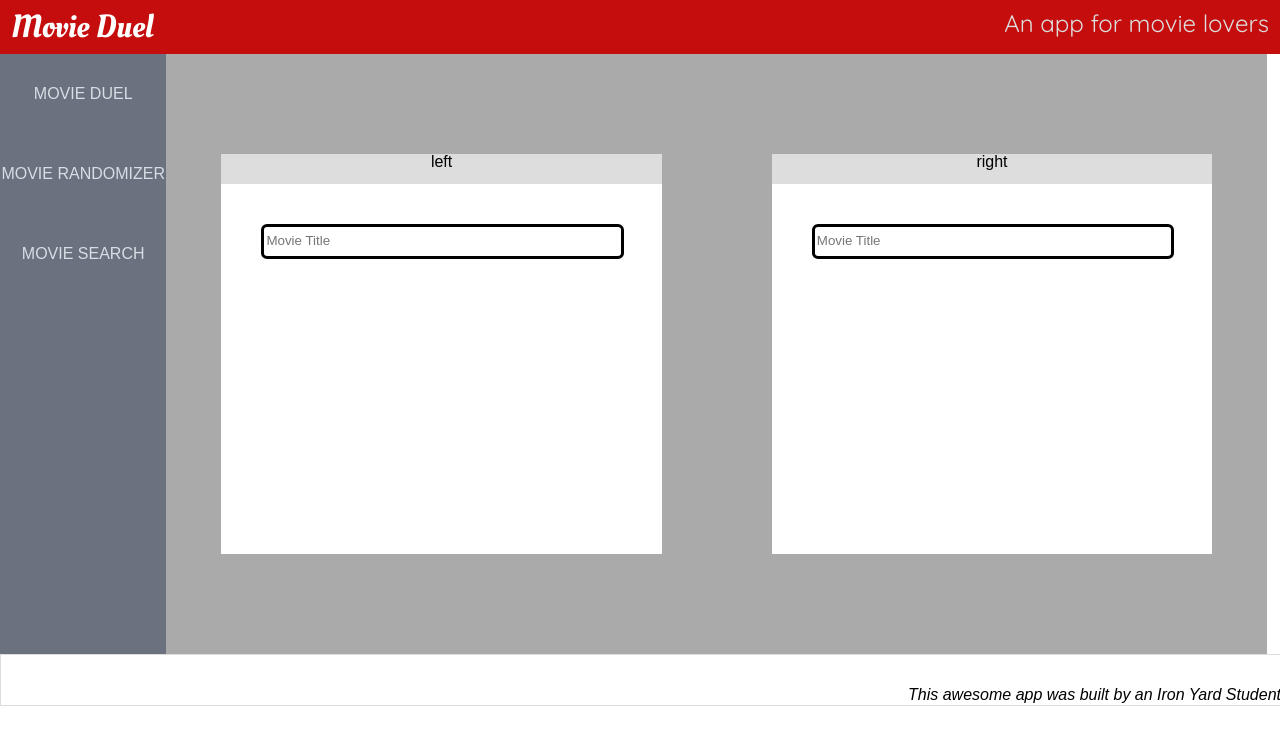
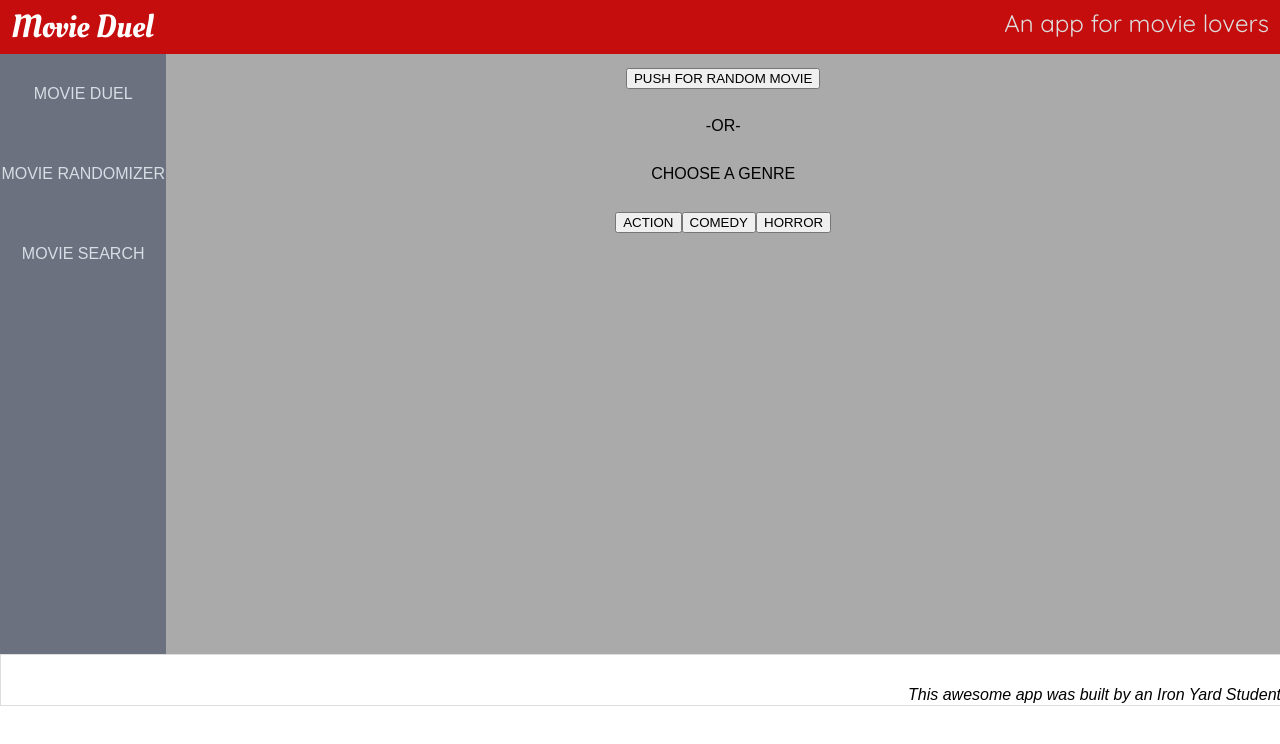
Before and after one commit to MonicaHoward/tiy-final-project, a React (Create React App) app: page /movie-randomizer in a window 1280 px wide. Shown: the top 744 px of the page. Built offline with nearby package versions, Linux system fonts and the light colour scheme.

Commit message:
search result formatting is wonky but layout is laid out done with routes and links

```diff
--- a/src/App.css
+++ b/src/App.css
@@ -100,10 +100,35 @@ header p {
 	font-size: 1.5em;
 	margin: 10px;
 }
+/*THE EXTRAS GOES HERE*/
 input {
 	border: solid black;
 	border-radius: 6px;
+	overflow: auto;
 }
+.box-header {
+	background-color: #DDDDDD;
+	height: 30px;
+	text-align: center;
+	width: 100%;
+}
+.search-results {
+	background-color: #ffffff;
+  /*border: 10px solid #DDDDDD;*/
+  float: left;
+  height: 400px;
+  margin: 20px;
+  text-align: center;
+  width: 42%;
+}
+.movie-poster {
+	border: 1px solid orange;
+	float: left;
+	height: 200px;
+	margin: 15px;
+	width:200px;
+}
+
 /*JUMBOTRON STUFF GOES RIGHT HERE*/
 /*.jumbo-tron {
 	background-color: #E21B1B;
@@ -149,6 +174,18 @@ input {
   text-align: center;
   width: 80%;
 }
+
+.movie-randomizer {
+	background-color: #AAAAAA;
+	height: 600px;
+	text-align: center;
+	line-height: 3;
+	margin: 0 auto;
+}
+
+
+
+
 .main-content input {
 
   line-height: 2;
@@ -156,8 +193,8 @@ input {
   width: 80%;
 }
 .basic-search-section {
-  border: 1px solid black;
-  float: right;
+	background-color: #AAAAAA;
+  float: left;
   height: 600px;
 	line-height: 2;
   margin: 0 auto;
--- a/src/App.js
+++ b/src/App.js
@@ -1,14 +1,13 @@
 import React, { Component } from 'react';
-import { BrowserRouter as Router, Route, } from 'react-router-dom';
+import { BrowserRouter as Router, Route, Link } from 'react-router-dom';
 
 
 // COMPONENTS
-import Header from './Header.js';
 
-import Sidebar from './Sidebar.js';
 import MovieSearch from './MovieSearch.js';
 import LeftQuery from './LeftQuery.js'
 import RightQuery from './RightQuery.js';
+import MovieRandomizer from './MovieRandomizer.js'
 import Footer from './Footer.js';
 // CSS & EXTRAS
 import './App.css';
@@ -18,12 +17,28 @@ class App extends Component {
     return (
       <Router>
         <div>
-          <Route path="/" component={ Header } />
-          <Route path="/" component={ Sidebar } />
+          <header>
+            <h1>Movie Duel</h1>
+            <p>An app for movie lovers</p>
+          </header>
 
+          <nav className="side-bar">
+            <Link to="/movie-duel"><h3>MOVIE DUEL</h3></Link>
+            <Link to="/movie-randomizer"><h3>MOVIE RANDOMIZER</h3></Link>
+            <Link to="/movie-search"><h3>MOVIE SEARCH</h3></Link>
+          </nav>
+
+
+
+
+          <Route path="/movie-search" exact component={MovieSearch} />
           <Route path="/movie-search" exact component={ MovieSearch } />
-          <LeftQuery />
-          <RightQuery />
+          <Route path="/movie-duel" component={LeftQuery } />
+          <Route path="/movie-duel" component={ RightQuery} />
+
+
+
+          <Route path="/movie-randomizer" component={MovieRandomizer}></Route>
           <Route path="/" component={ Footer } />
         </div>
       </Router>
--- /dev/null
+++ b/src/MovieRandomizer.js
@@ -0,0 +1,19 @@
+import React from 'react';
+
+class MovieRandomizer extends React.Component {
+
+  render() {
+    return (
+      <section className="movie-randomizer">
+        <button>PUSH FOR RANDOM MOVIE</button>
+        <h1>-OR-< br />CHOOSE A GENRE</h1>
+        <button>ACTION</button>
+        <button>COMEDY</button>
+        <button>HORROR</button>
+
+      </section>
+    )
+  }
+}
+
+export default MovieRandomizer;
--- a/src/MovieSearch.JS
+++ b/src/MovieSearch.JS
@@ -53,11 +53,16 @@ class MovieSearch extends React.Component {
       console.log('here');
       displayThis = this.state.allMovieData.map((movie) => {
         return (
-          <ul key={movie.id}>
-            <li><img src={'https://api.themoviedb.org/3/configuration?api_key=dec457859cd32502859fced3c3ca8ede${movie.id.poster_path'} alt={"movie.title"} /></li>
+
+          <ul className="search-results" key={movie.id}>
+            <div className="box-header">
+            </div>
+            <li className="movie-poster"><img src={'https://api.themoviedb.org/3/configuration?api_key=dec457859cd32502859fced3c3ca8ede${movie.id.poster_path'} alt={"movie.title"} /></li>
             <li>{movie.title}</li>
             <li>Movie Rating: {movie.vote_average}</li>
+            <li>Synopsis: {movie.overview}</li>
           </ul>
+
         )
       });
     }
--- a/src/Sidebar.js
+++ b/src/Sidebar.js
@@ -1,14 +1,19 @@
 import React from 'react';
-import { Link } from 'react-router-dom';
+import MovieSearch from './MovieSearch.js';
+import { BrowserRouter as Router, Route, Link } from 'react-router-dom';
 
 class Sidebar extends React.Component {
   render() {
     return (
-      <section className="side-bar">
-        <h3><a href="MovieDuel.js">MOVIE DUEL</a></h3>
-        <h3><a href="#">MOVIE RANDOMIZER</a></h3>
-        <h3><a href="./MovieSearch.js">MOVIE SEARCH</a></h3>
-      </section>
+      <Router>
+        <section className="side-bar">
+
+
+          <h3><a href="MovieDuel.js">MOVIE DUEL</a></h3>
+          <h3><a href="#">MOVIE RANDOMIZER</a></h3>
+
+        </section>
+      </Router>
     );
   }
 }
```
Also changed, not shown: src/LeftQuery.js (+7 -0 lines).
